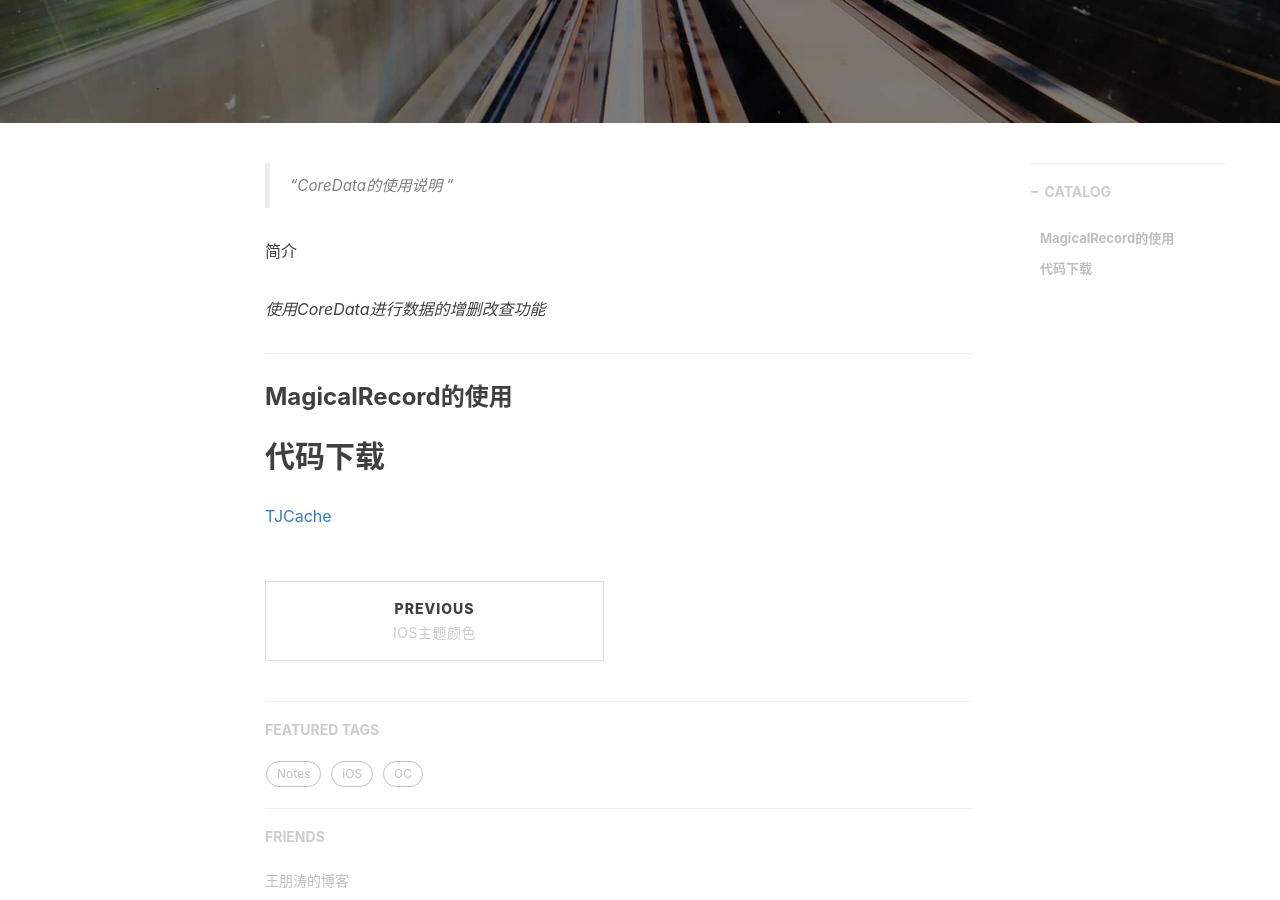
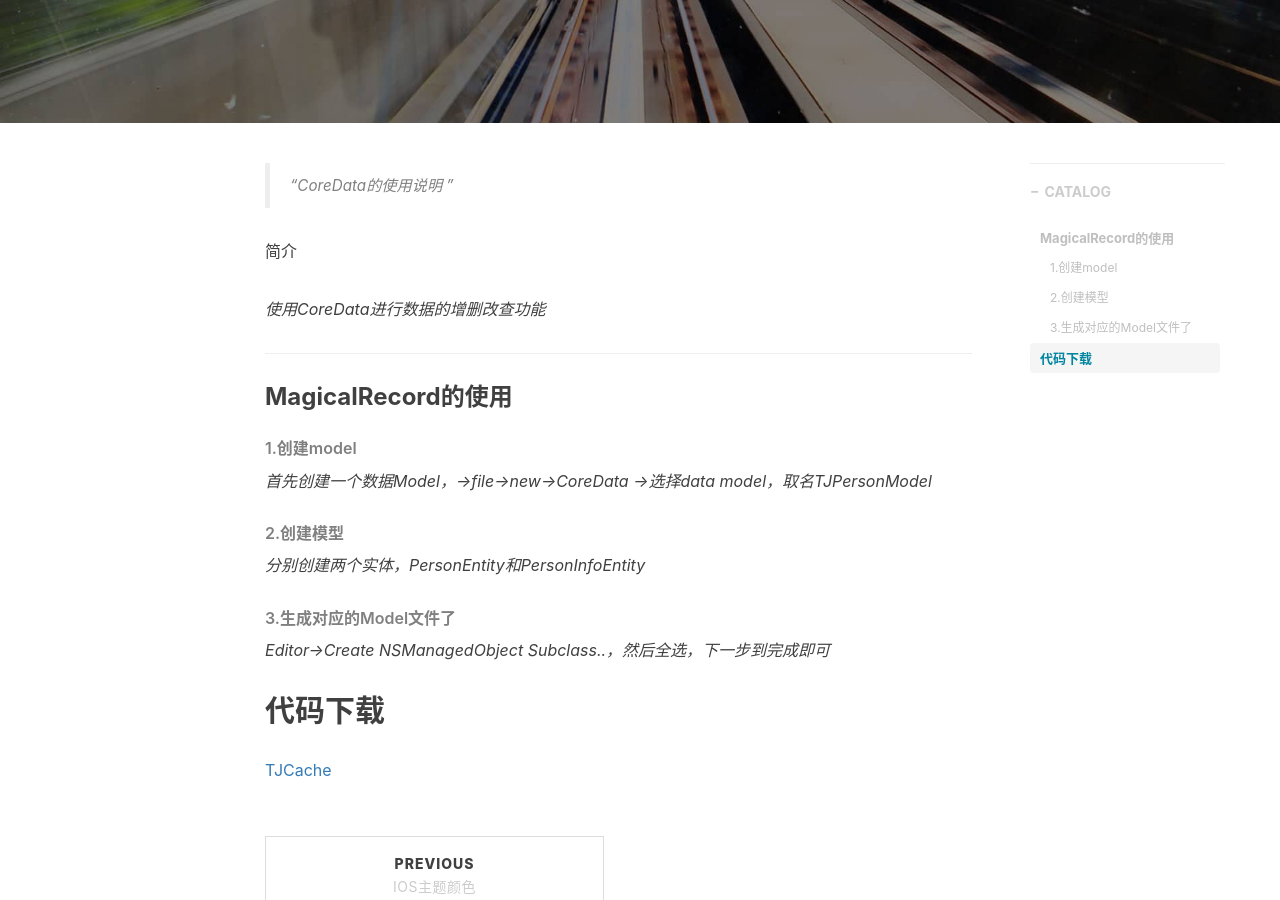
Before and after one commit to wangpt/wangpt.github.io, a Jekyll site: the page built from _posts/2018-09-18-codata-blog.markdown, in a window 1280 px wide and 900 px high, scrolled down 400 px. Built offline with Jekyll 4.4.1, drawn with Linux system fonts in a browser that asks for light colours; nearby versions of some CDN libraries; comment, search, counter and statistics services are not loaded.

Commit message:
FIx coredata blog

```diff
--- a/_posts/2018-09-18-codata-blog.markdown
+++ b/_posts/2018-09-18-codata-blog.markdown
@@ -23,6 +23,12 @@ tags:
 
 ### MagicalRecord的使用
 
+###### 1.创建model
+*首先创建一个数据Model，->file->new->CoreData ->选择data model，取名TJPersonModel*
+###### 2.创建模型
+*分别创建两个实体，PersonEntity和PersonInfoEntity*
+###### 3.生成对应的Model文件了
+*Editor->Create NSManagedObject  Subclass..，然后全选，下一步到完成即可*
 
 
 
```
